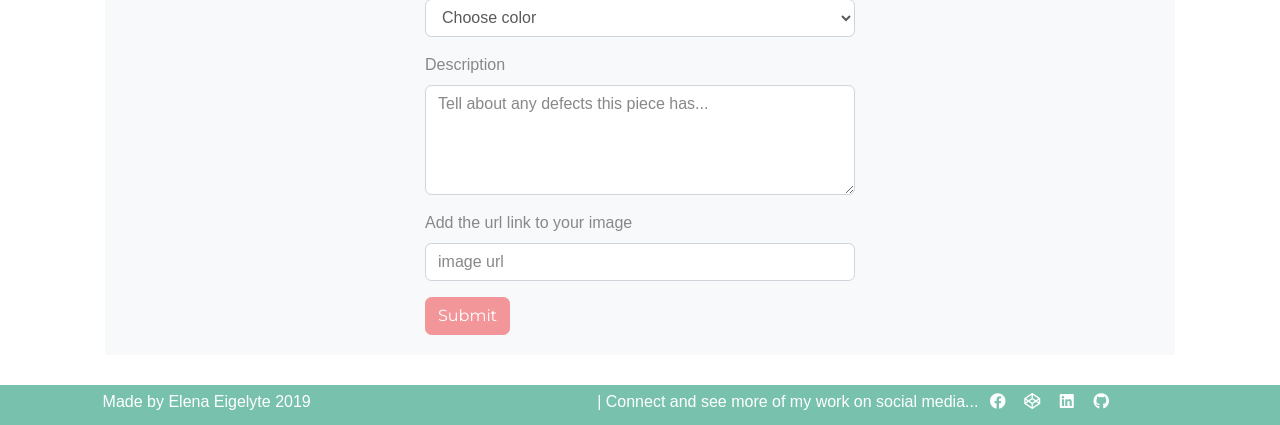
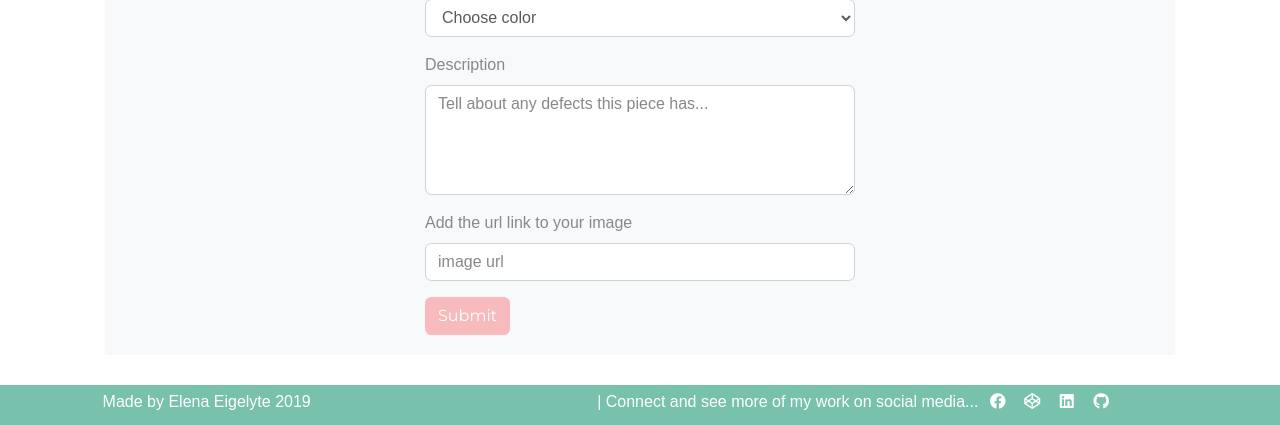
Before and after one commit to Surelis848/eDress, a Flask app: page /add_clothes in a window 1280 px wide. Shown: the part 864-1289 px from the top of the page. Run offline with Flask 2, Linux system fonts and the light colour scheme; data that the repository does not hold is empty; parts of the project's set-up code (start-up, migrations or seed data) failed here and were passed over; some libraries are stand-ins or nearby versions.

Commit message:
Changed color of submit button

```diff
--- a/templates/addclothes.html
+++ b/templates/addclothes.html
@@ -64,7 +64,7 @@
                 <input type="url" class="form-control" name="picture" placeholder="image url" required>
             </div>
         </fieldset>
-        <button type="submit" class="btn btn-secondary">Submit</button>
+        <button type="submit" class="btn btn-addclothes">Submit</button>
     </form>
 </div>
 {% endblock %}
```
